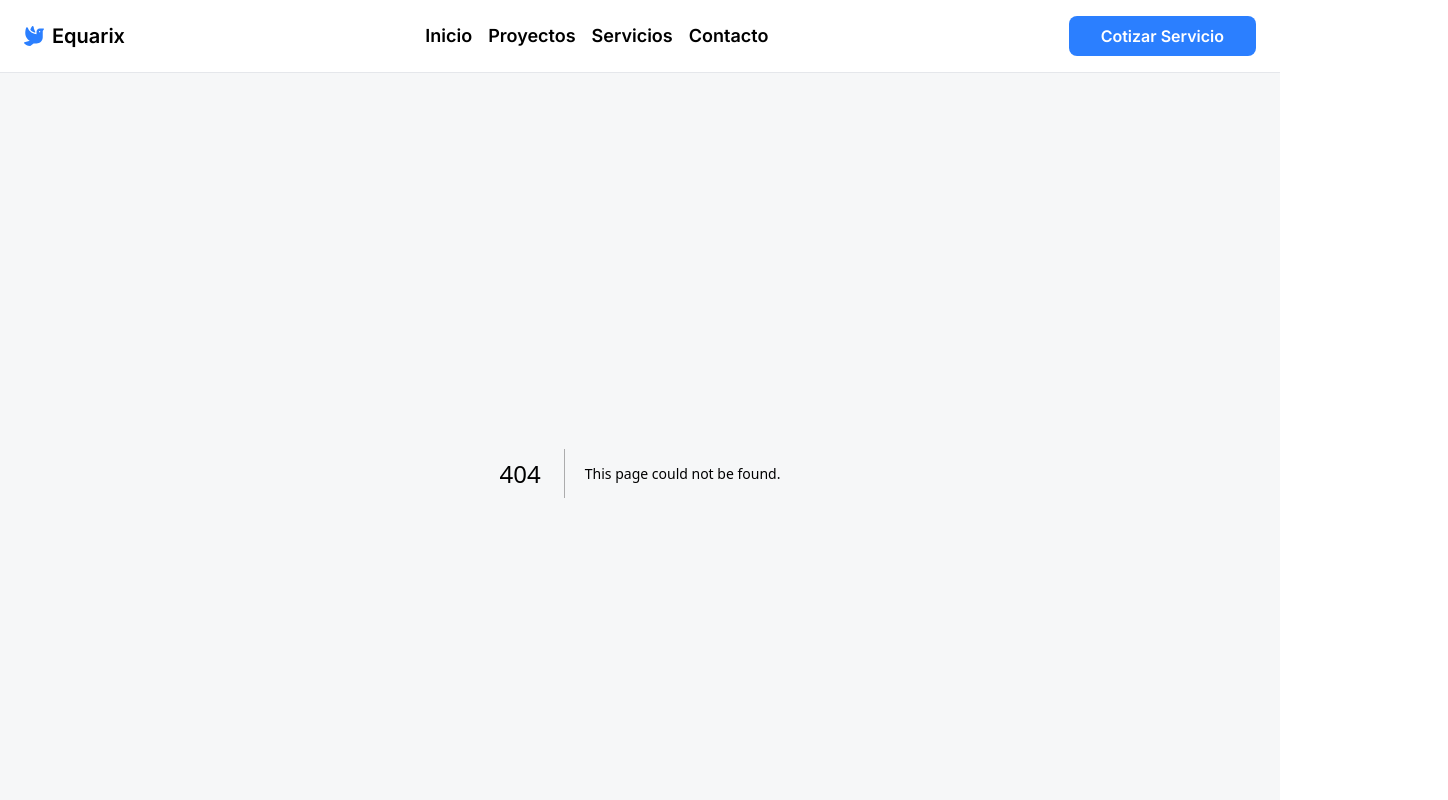
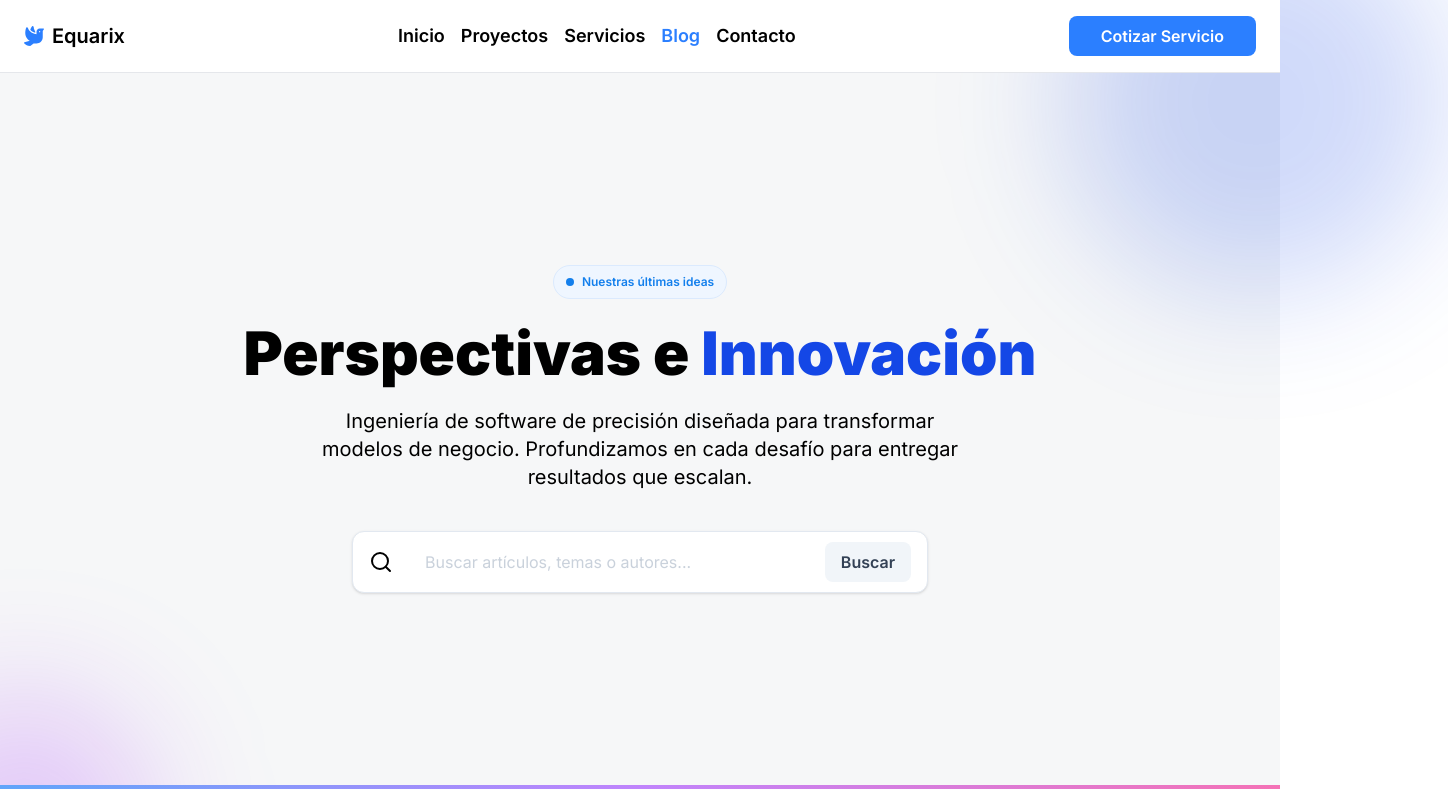
Before and after one commit to Equarix/rosadita-front, a Next.js app: page /blog in a window 1280 px wide. Before the commit this address had no page. Shown: the top 800 px of the page, 1448 px wide, since content can reach past the window. Built offline with nearby package versions, Linux system fonts and the light colour scheme.

Commit message:
Añadir página de blog con componente HeroBlog; implementar búsqueda de artículos y mejorar enlaces de navegación.

```diff
--- /dev/null
+++ b/src/app/blog/page.tsx
@@ -0,0 +1,9 @@
+import HeroBlog from "@/modules/blog/hero/HeroBlog";
+
+export default function BlogPage() {
+  return (
+    <div className="w-full h-full flex flex-col items-center justify-center py-24 px-6 gap-16 relative">
+      <HeroBlog />
+    </div>
+  );
+}
--- a/src/app/layout.tsx
+++ b/src/app/layout.tsx
@@ -18,7 +18,9 @@ export default function RootLayout({
 }>) {
   return (
     <html lang="en">
-      <body className={`${inter.variable} antialiased font-inter content`}>
+      <body
+        className={`${inter.variable} antialiased font-inter content overflow-x-hidden`}
+      >
         <Header />
         <main className="flex flex-col h-full bg-[#F6F7F8]">{children}</main>
         <Footer />
--- a/src/components/layout/header/HeaderLinks.tsx
+++ b/src/components/layout/header/HeaderLinks.tsx
@@ -16,6 +16,10 @@ const navLinks = [
   {
     href: "/servicios",
     label: "Servicios",
+  },
+  {
+    href: "/blog",
+    label: "Blog",
   },
   {
     href: "/contacto",
--- a/src/components/ui/button/Button.tsx
+++ b/src/components/ui/button/Button.tsx
@@ -3,14 +3,27 @@
 import cx from "@/utils/cx";
 import { ButtonHTMLAttributes } from "react";
 
+type Variant = "primary" | "secondary";
+
+interface ButtonProps extends ButtonHTMLAttributes<HTMLButtonElement> {
+  variant?: "primary" | "secondary";
+}
+
 export default function Button({
   className,
+  variant = "primary",
   ...props
-}: ButtonHTMLAttributes<HTMLButtonElement>) {
+}: ButtonProps) {
+  const variantClasses: Record<Variant, string> = {
+    primary: "bg-blue-500 text-white",
+    secondary: "bg-[#F1F5F9] text-[#334155]",
+  };
+
   return (
     <button
       className={cx(
-        "px-8 py-2 bg-blue-500 text-white rounded-lg font-semibold",
+        "px-8 py-2 rounded-lg font-semibold",
+        variantClasses[variant],
         className
       )}
       {...props}
--- /dev/null
+++ b/src/modules/blog/components/SearchBlog.tsx
@@ -0,0 +1,32 @@
+import Button from "@/components/ui/button/Button";
+import cx from "@/utils/cx";
+import { LuSearch } from "react-icons/lu";
+
+interface SearchBlogProps {
+  className?: string;
+}
+
+export default function SearchBlog({ className }: SearchBlogProps) {
+  return (
+    <div
+      className={cx(
+        "w-full max-w-xl min-h-14.5 bg-white border border-slate-200 shadow rounded-xl flex items-center px-4 gap-4",
+        className
+      )}
+    >
+      <div>
+        <LuSearch size={24} />
+      </div>
+
+      <input
+        type="text"
+        className="py-4.5 px-4 text-[#94A3B8] w-full"
+        placeholder="Buscar artículos, temas o autores..."
+      />
+
+      <Button variant="secondary" className="py-2 px-4">
+        Buscar
+      </Button>
+    </div>
+  );
+}
--- /dev/null
+++ b/src/modules/blog/hero/HeroBlog.tsx
@@ -0,0 +1,29 @@
+"use client";
+import Chip from "@/components/ui/chip/Chip";
+import SearchBlog from "../components/SearchBlog";
+
+export default function HeroBlog() {
+  return (
+    <section className="flex flex-col items-center py-24 gap-6 relative w-full">
+      <span className="block size-96 rounded-full bg-blue-700/20 blur-3xl absolute -top-1/2 right-0 translate-x-1/2" />
+      <span className="block size-64 rounded-full bg-purple-600/20 blur-3xl absolute -bottom-1/2 -translate-x-1/2 left-0" />
+
+      <Chip className="border-[#DBEAFE] bg-[#EFF6FF] text-[#137FEC]">
+        <span className="size-2 rounded-full bg-[#137FEC]" />
+        Nuestras últimas ideas
+      </Chip>
+
+      <h1 className="font-black text-6xl">
+        Perspectivas e <span className="text-blue-700">Innovación</span>
+      </h1>
+
+      <p className="w-160.75 text-center text-xl">
+        Ingeniería de software de precisión diseñada para transformar modelos de
+        negocio. Profundizamos en cada desafío para entregar resultados que
+        escalan.
+      </p>
+
+      <SearchBlog className="mt-4" />
+    </section>
+  );
+}
```
